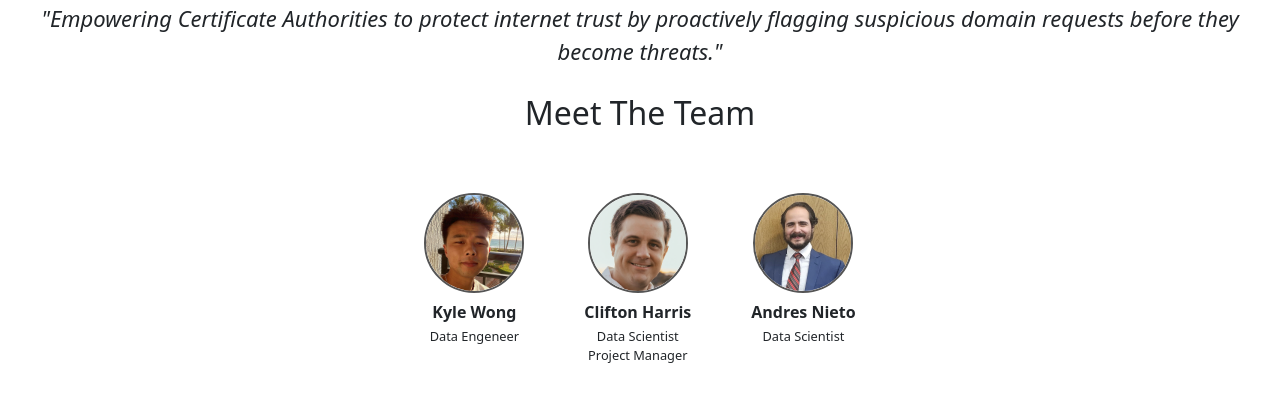
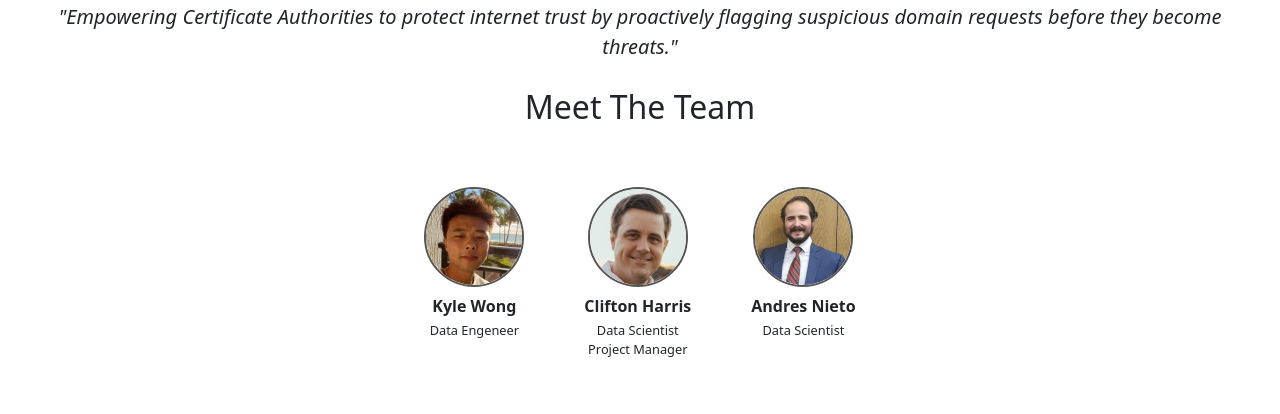
Before and after one commit to AndresNietoGuadarrama/AndresNietoGuadarrama.github.io, a plain HTML site: page Phishfence_Website/index.html in a window 1280 px wide. Shown: the part 686-1100 px from the top of the page. Drawn offline with nearby package versions, Linux system fonts and the light colour scheme; a script that the page names is missing.

Commit message:
Update index.html

```diff
--- a/Phishfence_Website/index.html
+++ b/Phishfence_Website/index.html
@@ -39,7 +39,7 @@
     <h1 style="padding: 10px;">
         Mission
     </h1>
-    <p style="font-style: italic; font-size: 22px;">
+    <p style="font-style: italic; font-size: 20px;">
     "Empowering Certificate Authorities to protect internet trust by proactively flagging suspicious domain requests before they become threats."
     </p>
     <h1 style="padding: 10px;">
```
